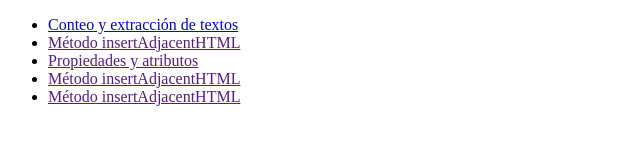
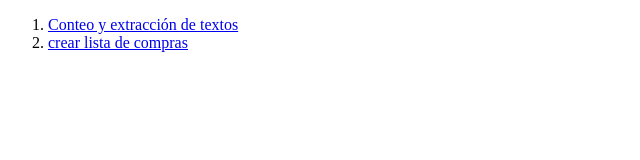
Before and after one commit to liztechcode/javascript-universe, a plain HTML site: page Javascript/1.8-DOM/index.html in a window 1280 px wide. Shown: the whole page, without its empty margins (0-640 px from the left). Drawn offline with Linux system fonts and the light colour scheme.

Commit message:
Actualiza el README.md con información sobre el repositorio y su documentación. Modifica index.html para cambiar una lista desordenada a ordenada y agrega un enlace de retroceso en task01/index.html. Crea nuevos archivos para la tarea 02, incluyendo index.html, Readme.md y task02.dom.js, que describen la creación de una lista de compras.

```diff
--- a/Javascript/1.8-DOM/index.html
+++ b/Javascript/1.8-DOM/index.html
@@ -1,24 +1,24 @@
 <!DOCTYPE html>
 <html lang="en">
+
 <head>
     <meta charset="UTF-8">
     <meta name="viewport" content="width=device-width, initial-scale=1.0">
     <title>Document</title>
 </head>
+
 <body>
 
-    <ul class="list a e">
+    <ol class="list a e">
         <li><a href="./task01/index.html">Conteo y extracción de textos</a></li>
-        <li><a href="">Método insertAdjacentHTML</a></li>
-        <li><a href="">Propiedades y atributos</a></li>
-        <li><a href="">Método insertAdjacentHTML</a></li>
-        <li><a href="">Método insertAdjacentHTML</a></li>
-      </ul>
+        <li><a href="./task02/index.html">crear lista de compras</a></li>
+    </ol>
 
 
-      <div id="commentsSection"></div>
+    <div id="commentsSection"></div>
 
 
 
 </body>
+
 </html>
--- /dev/null
+++ b/Javascript/1.8-DOM/task02/task02.dom.js
@@ -0,0 +1 @@
+const products = ['Pan', 'Leche', 'Huevos', 'Café'];
```
Also changed, not shown: Javascript/1.8-DOM/task01/index.html (+1 -0 lines), Javascript/1.8-DOM/task02/index.html (added, +15 -0 lines), 2 other files.
